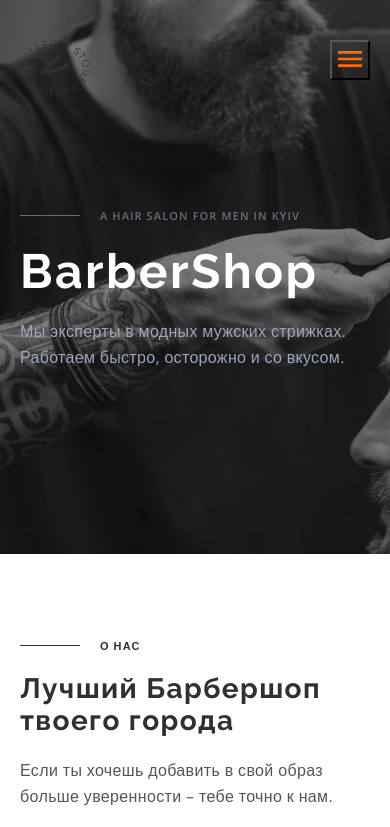
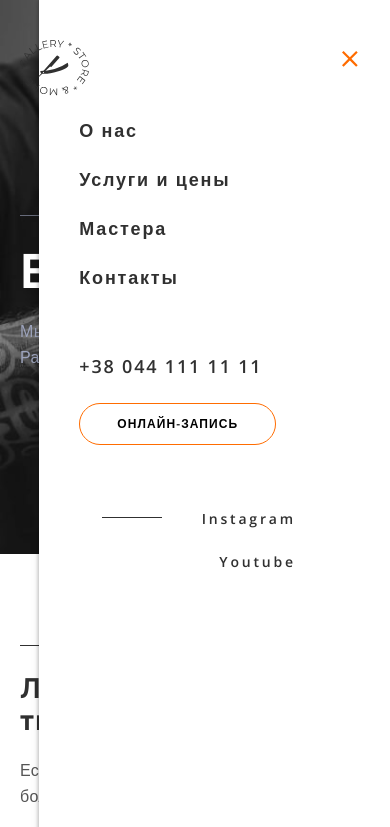
Before and after one commit to deniskodak/barbershop, a plain HTML site: page index.html in a window 390 px wide. Both pictures are taken after a click on the button 350 px from the left and 60 px from the top of the page. Shown: the top 827 px of the page. Drawn offline with nearby package versions, Linux system fonts and the light colour scheme.

Commit message:
120% mobile )

```diff
--- a/index.html
+++ b/index.html
@@ -28,18 +28,24 @@
                 <li class="menu-item">Мастера</li>
                 <li class="menu-item">Контакты</li>
             </ul>
-            <div class="mobile-navigation">
+            <div class="mobile-navigation" data-menu id="mobile-menu">
                 <ul class="mobile-menu">
-                    <li class="menu-item">О нас</li>
-                    <li class="menu-item">Услуги и цены</li>
-                    <li class="menu-item">Мастера</li>
-                    <li class="menu-item">Контакты</li>
+                    <li class="menu-item">
+                        <a href="#section-about" class="link">О нас</a></li>
+                    <li class="menu-item">
+                        <a href="#section-price" class="link">Услуги и цены</a></li>
+                    <li class="menu-item">
+                        <a href="#section-team" class="link">Мастера</a></li>
+                    <li class="menu-item">
+                        <a href="#section-contacts" class="link">Контакты</a></li>
                 </ul>
-                <a href="tel:+380441111111" class="tel-link">+38 044 111 11 11</a>
+                <a href="tel:+380441111111" class="tel-link link">+38 044 111 11 11</a>
                 <button class="book-btn" type="button">онлайн-запись</button>
-                <ul class="socials-list company">
-                    <li class="socials-item">Instagram</li>
-                    <li class="socials-item">Youtube</li>
+                <ul class="socials-list-company">
+                    <li class="socials-item">
+                        <a href="#" class="link">Instagram</a></li>
+                    <li class="socials-item">
+                        <a href="#" class="link">Youtube</a></li>
                 </ul>
             </div>
         </nav>
@@ -49,16 +55,17 @@
             <button class="book-btn" type="button">онлайн-запись</button>
         </div>
 
-        <button class="menu-btn" type="button">
-            <svg class="icon" width="24" height="16">
-                <use href="./images/sprite.svg#icon-menu_big"></use>
+        <button class="menu-btn" type="button" data-menu-button aria-expanded="false" aria-controls="mobile-menu">
+            <svg width="24" height="16">
+                <use class="icon icon-burger" href="./images/sprite.svg#icon-menu_big"></use>
+                <use class="icon icon-close" href="./images/sprite.svg#icon-closemark"></use>
             </svg>
         </button>
         </div>
     </header>
 
     <main>
-        <section class="section-hero">
+        <section class="section-hero" id="section-hero">
             <div class="container">
                 <div class="hero-box">
                 <p class="text-label color" lang="en">A hair salon for men in Kyiv</p>
@@ -77,7 +84,7 @@
             </div>
         </section>
 
-        <section class="section-about">
+        <section class="section-about" id="section-about">
             <div class="container">
                 <ul class="about-list">
                     <li class="item">
@@ -110,7 +117,7 @@
                 <button class="book-btn" type="button">онлайн-запись</button>
             </div>
         </section>
-         <section class="section-price">
+         <section class="section-price" id="section-price">
             <div class="container">
                 <p class="text-label color">Проведи время в компании лучших мастеров</p>
                 <h2 class="title">Услуги и цены</h2>
@@ -149,7 +156,7 @@
             </div>
         </section>
 
-        <section class="section-team">
+        <section class="section-team" id="section-team">
             <div class="container">
                 <p class="text-label black">для настоящих ценителей атмосферы</p>
                 <h2 class="title">Наши мастера</h2>
@@ -361,7 +368,7 @@
                 </form>
         </section>
 
-        <section class="section-contacts">
+        <section class="section-contacts" id="section-contacts">
             <div class="container">
                 <address class="contacts-box">
                     <h2 class="title">Контакты</h2>
@@ -382,7 +389,7 @@
                 </address>
             </div>
         </section>
-
+        <script src="./js/menu.js"></script>
     </main>
 
     <footer class="section-footer">
--- /dev/null
+++ b/js/menu.js
@@ -0,0 +1,14 @@
+(() => {
+  const menuBtnRef = document.querySelector("[data-menu-button]");
+  const mobileMenuRef = document.querySelector("[data-menu]");
+
+  menuBtnRef.addEventListener("click", () => {
+    const expanded =
+      menuBtnRef.getAttribute("aria-expanded") === "true" || false;
+
+    menuBtnRef.classList.toggle("is-open");
+    menuBtnRef.setAttribute("aria-expanded", !expanded);
+
+    mobileMenuRef.classList.toggle("is-open");
+  });
+})();
--- /dev/null
+++ b/js/modal.js
@@ -0,0 +1,14 @@
+(() => {
+  const refs = {
+    openModalBtn: document.querySelector('[data-modal-open]'),
+    closeModalBtn: document.querySelector('[data-modal-close]'),
+    modal: document.querySelector('[data-modal]'),
+  };
+
+  refs.openModalBtn.addEventListener('click', toggleModal);
+  refs.closeModalBtn.addEventListener('click', toggleModal);
+
+  function toggleModal() {
+    refs.modal.classList.toggle('is-hidden');
+  }
+})();
--- a/sass/components/_logo.scss
+++ b/sass/components/_logo.scss
@@ -1,6 +1,7 @@
 .logo {
+  position: relative;
+  z-index: 10;
   display: inline-block;
   width: 69px;
   height: 56px;
-  fill: white;
 }
--- a/sass/components/_mobile-menu-btn.scss
+++ b/sass/components/_mobile-menu-btn.scss
@@ -1,11 +1,18 @@
 .menu-btn {
+  position: relative;
   display: block;
+  z-index: 4;
   width: 40px;
   height: 40px;
   background-color: transparent;
+  border: none;
 
-  .icon {
+  .icon-burger {
     fill: $white;
+  }
+  .icon-close {
+    fill: $primaryCl;
+    display: none;
   }
 
   &:hover .icon,
@@ -13,3 +20,11 @@
     fill: $accentCl;
   }
 }
+.menu-btn.is-open {
+  .icon-burger {
+    display: none;
+  }
+  .icon-close {
+    display: block;
+  }
+}
--- a/sass/components/_socials-list-company.scss
+++ b/sass/components/_socials-list-company.scss
@@ -5,7 +5,8 @@
   justify-content: flex-end;
 
   &::before {
-    display: block;
+    display: inline-block;
+    vertical-align: middle;
     content: '';
     margin-right: 40px;
     height: 1px;
--- a/sass/loyauts/_contacts-list.scss
+++ b/sass/loyauts/_contacts-list.scss
@@ -27,13 +27,13 @@
 }
 .contacts-item {
   &:nth-child(1)::before {
-    background-image: url('../../images/section-contacts/map-pin.svg');
+    background-image: url('../images/section-contacts/map-pin.svg');
   }
   &:nth-child(2)::before {
-    background-image: url('../../images/section-contacts/phone.svg');
+    background-image: url('../images/section-contacts/phone.svg');
   }
   &:nth-child(3)::before {
-    background-image: url('../../images/section-contacts/mail.svg');
+    background-image: url('../images/section-contacts/mail.svg');
   }
 }
 
--- a/sass/loyauts/_hero.scss
+++ b/sass/loyauts/_hero.scss
@@ -4,6 +4,11 @@
   background-repeat: no-repeat;
   background-size: cover;
 
+  @media screen and (min-device-pixel-ratio: 2),
+    screen and (min-resolution: 192dpi),
+    screen and (min-resolution: 2dppx) {
+    background-image: url('../images/section-hero/hero-mobile@2x.jpg');
+  }
   .socials-list-company {
     display: none;
   }
--- a/sass/loyauts/_section-contacts.scss
+++ b/sass/loyauts/_section-contacts.scss
@@ -4,8 +4,13 @@
   background-color: $secondaryBg;
   background-image: url('../images/section-contacts/contacts-mobile.png');
   background-repeat: no-repeat;
-  background-position: center;
   background-size: cover;
+
+  @media screen and (min-device-pixel-ratio: 2),
+    screen and (min-resolution: 192dpi),
+    screen and (min-resolution: 2dppx) {
+    background-image: url('../images/section-contacts/contacts-mobile@2x.png');
+  }
 
   .title {
     margin-bottom: 40px;
--- a/sass/loyauts/_section-price.scss
+++ b/sass/loyauts/_section-price.scss
@@ -1,8 +1,15 @@
 .section-price {
   @extend .section;
   background-color: $priceBg;
-  background-image: url('../../images/section-price/price-mobile.png');
+  background-image: url('../images/section-price/price-mobile.png');
+  background-repeat: no-repeat;
+  background-size: cover;
 
+  @media screen and (min-device-pixel-ratio: 2),
+    screen and (min-resolution: 192dpi),
+    screen and (min-resolution: 2dppx) {
+    background-image: url('../images/section-price/price-mobile@2x.png');
+  }
   .text-label {
     margin-bottom: 20px;
   }
--- a/sass/loyauts/header/_mobile-menu.scss
+++ b/sass/loyauts/header/_mobile-menu.scss
@@ -0,0 +1,88 @@
+.mobile-navigation {
+  position: fixed;
+  display: block;
+  top: 0;
+  right: 0;
+  bottom: 0;
+  z-index: 3;
+  padding: 118px 40px;
+
+  font-weight: 600;
+  line-height: 1.389;
+  letter-spacing: 0.1em;
+
+  background-color: $white;
+  box-shadow: -4px 0px 8px rgba(0, 0, 0, 0.04), -2px 0px 4px rgba(0, 0, 0, 0.08),
+    -1px 0px 3px rgba(0, 0, 0, 0.16);
+
+  transform: translateX(100%);
+  transition: transform 250ms linear;
+  pointer-events: none;
+  visibility: hidden;
+}
+.mobile-navigation.is-open {
+  transform: translateX(0%);
+  pointer-events: initial;
+  visibility: visible;
+}
+.mobile-menu {
+  @extend %list;
+  margin-bottom: 64px;
+
+  .menu-item {
+    &:hover,
+    &:focus {
+      color: $accentCl;
+    }
+  }
+  .menu-item:not(:last-child) {
+    margin-bottom: 24px;
+  }
+}
+.mobile-navigation {
+  .link {
+    text-decoration: none;
+    color: inherit;
+
+    &:hover,
+    &:focus {
+      color: $accentCl;
+    }
+  }
+  .tel-link {
+    display: inline-block;
+    margin-bottom: 24px;
+  }
+
+  .book-btn {
+    @extend .button;
+    display: block;
+    margin-bottom: 64px;
+
+    padding-left: 37px;
+    padding-right: 37px;
+  }
+
+  .socials-list-company {
+    display: flex;
+    width: 80%;
+    flex-wrap: wrap;
+    align-items: flex-start;
+    .socials-item {
+      font-size: 14px;
+      line-height: 1.357;
+      letter-spacing: 0.2em;
+      &:hover,
+      &:focus {
+        color: $accentCl;
+      }
+      &:not(:last-child) {
+        margin-right: 0;
+        margin-bottom: 24px;
+      }
+    }
+    &::before {
+      margin-top: 8px;
+    }
+  }
+}
--- a/sass/loyauts/header/_site-navigation.scss
+++ b/sass/loyauts/header/_site-navigation.scss
@@ -1,3 +1,3 @@
 .site-navigation {
-  display: none;
+  display: block;
 }
```
Also changed, not shown: css/main.css, css/main.min.css, 2 other files.
